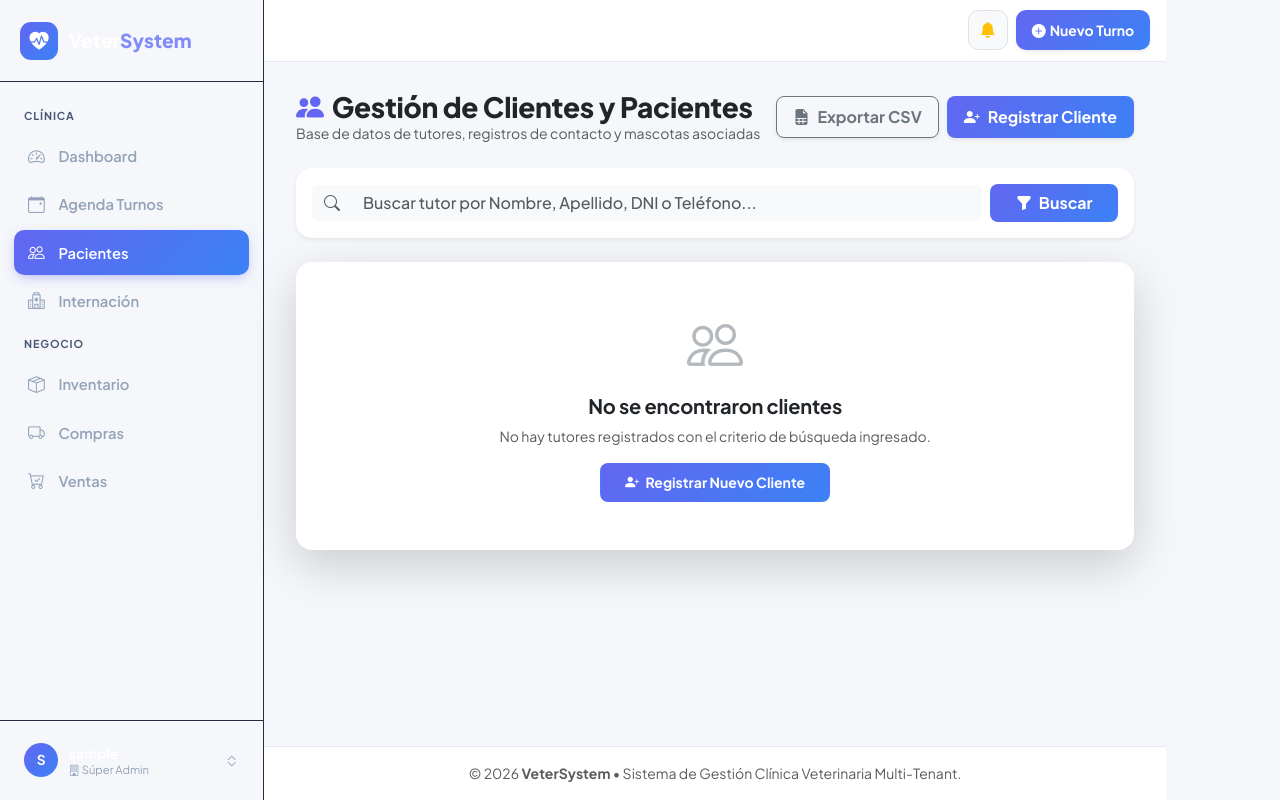
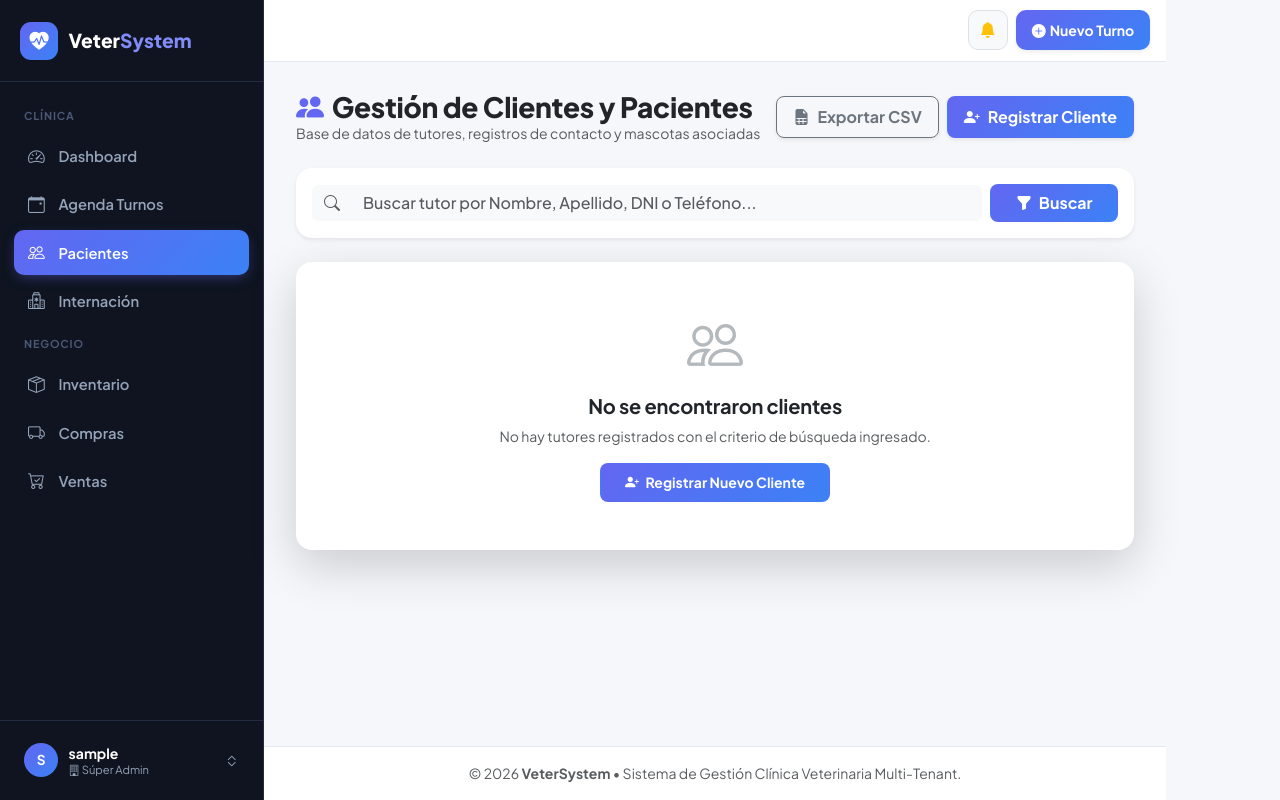
Before and after one commit to ajzc1990/vet_system, a Django app: page /clientes/ in a window 1280 px wide. Run offline with Django 5.2, Linux system fonts and the light colour scheme; the visitor is signed in with stand-in values (Sample User, id 1); data that the repository does not hold is empty.

Commit message:
Corrige el fondo transparente del sidebar en pantallas grandes
Bootstrap fuerza background-color:transparent!important en .offcanvas-lg
a partir de 992px (para que la variante "siempre visible" del offcanvas
no tape nada por defecto). Nuestra regla no tenía esa misma prioridad,
así que el sidebar quedaba transparente y el texto blanco "VeterSystem"
se leía apenas, casi invisible sobre el fondo claro de atrás — se
confirmó en producción, no era un problema de tipografía.

De paso corrige el selector muerto que debía fijar el ancho del drawer
en mobile/tablet (.offcanvas.app-sidebar nunca matcheaba porque la
clase real es .offcanvas-lg, no .offcanvas): sin eso, el drawer usaba
los 400px por defecto de Bootstrap en vez de los 264px del diseño.

Co-Authored-By: Claude Sonnet 5 <noreply@anthropic.com>

```diff
--- a/templates/base.html
+++ b/templates/base.html
@@ -59,9 +59,14 @@
         }
 
         /* ============ Sidebar (offcanvas responsive: drawer < lg, fijo >= lg) ============ */
+        /* Bootstrap fuerza background-color:transparent!important y width:400px en
+           .offcanvas-lg (por diseño, para que la variante "siempre visible" no tape
+           el contenido de al lado) — hay que pisarlo con la misma prioridad, si no el
+           sidebar queda transparente en pantallas grandes y el texto blanco casi no
+           se lee sobre el fondo claro de atrás. */
         .app-sidebar {
             width: var(--sidebar-width);
-            background-color: var(--vs-sidebar-bg);
+            background-color: var(--vs-sidebar-bg) !important;
             border-right: 1px solid var(--vs-sidebar-border);
             display: flex;
             flex-direction: column;
@@ -75,7 +80,7 @@
             .app-main { margin-left: var(--sidebar-width); }
         }
 
-        .offcanvas.app-sidebar { --bs-offcanvas-width: var(--sidebar-width); }
+        .offcanvas-lg.app-sidebar { --bs-offcanvas-width: var(--sidebar-width); }
 
         .sidebar-brand {
             padding: 1.35rem 1.25rem;
```
